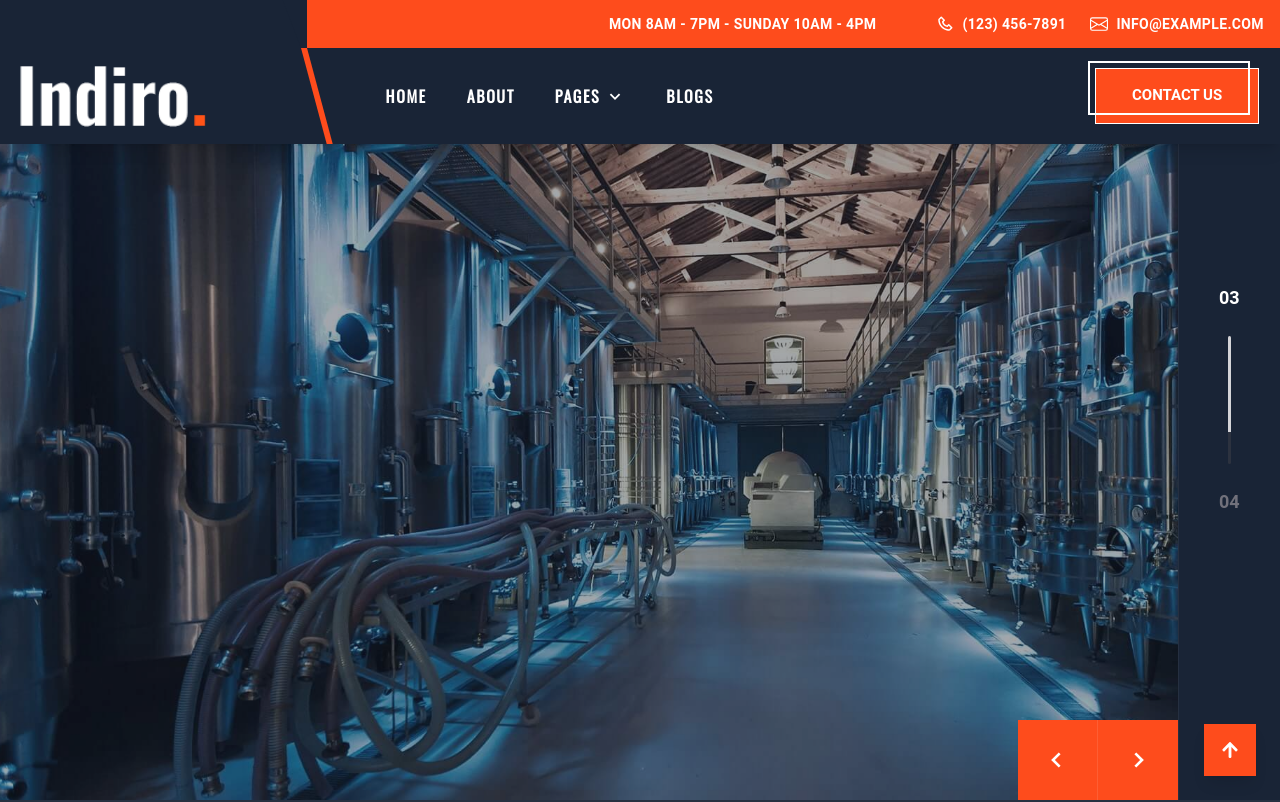
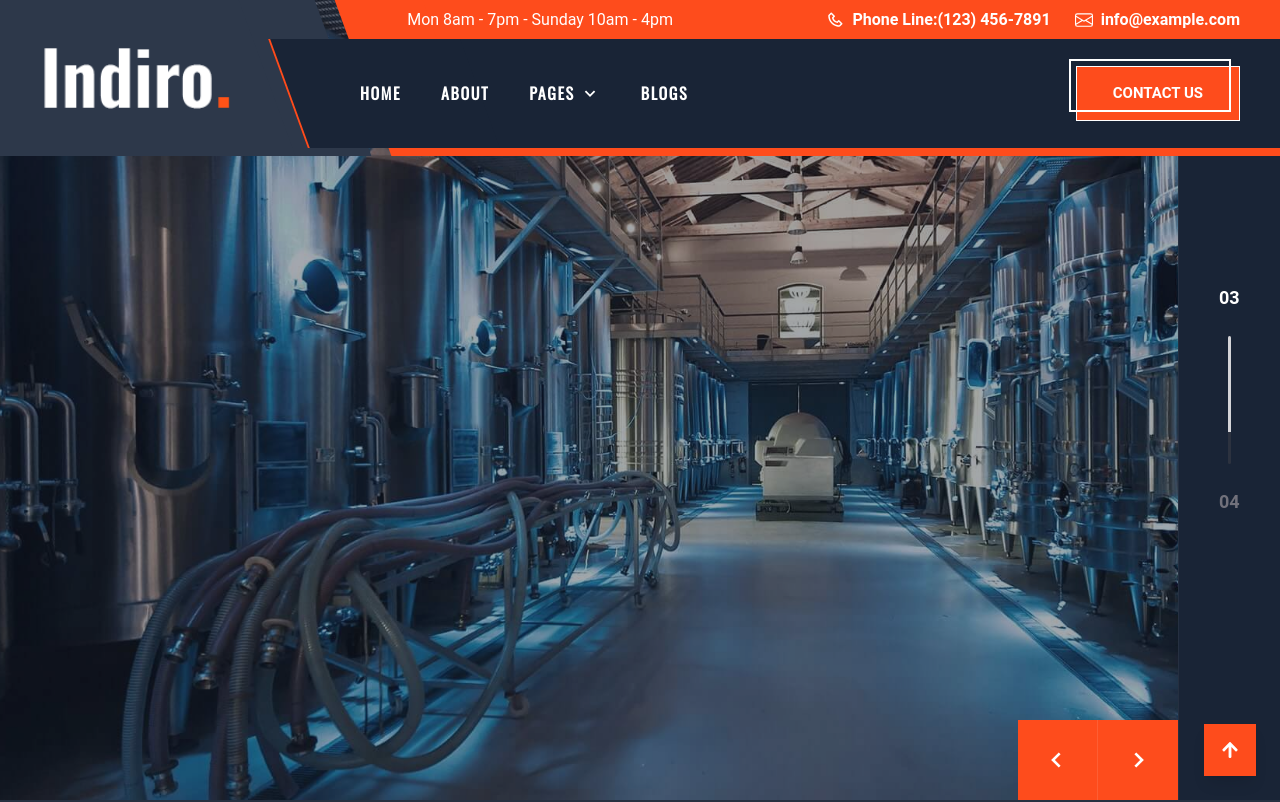
Before and after one commit to ayezabashir/Indiro, a React (Vite) app: page / in a window 1280 px wide. Shown: the top 802 px of the page. Built offline with nearby package versions, Linux system fonts and the light colour scheme; grey boxes are pictures that could not be loaded.

Commit message:
Header updated

```diff
--- a/src/components/header/Header2.jsx
+++ b/src/components/header/Header2.jsx
@@ -1,27 +1,183 @@
-import React from 'react'
-import { Phone, Mail, ChevronDown } from 'lucide-react';
+import React, { useState, useEffect } from "react";
+import { BiChevronDown, BiPhone } from "react-icons/bi";
+import { BsEnvelope } from "react-icons/bs";
+import {
+  FaFacebookF,
+  FaTwitter,
+  FaLinkedinIn,
+  FaInstagram,
+  FaChevronRight,
+
+  FaChevronDown
+} from "react-icons/fa";
+import { Link } from "react-router-dom";
 import logoimg from "/images/logo-white.png";
+import ShiftingButton from "../common/ShiftingButton";
+
 const Header2 = () => {
+  const [isSticky, setIsSticky] = useState(false);
+  const [drawerOpen, setDrawerOpen] = useState(false);
+  const [pagesExpanded, setPagesExpanded] = useState(false);
+
+  // Scroll logic
+  useEffect(() => {
+    const handleScroll = () => setIsSticky(window.scrollY > 50);
+    window.addEventListener("scroll", handleScroll);
+    return () => window.removeEventListener("scroll", handleScroll);
+  }, []);
+
+  const navLinks = [
+    { label: "Home", to: "/" },
+    { label: "About", to: "/about" },
+    { label: "Blogs", to: "/blogs" },
+  ];
+
+  const closeDrawer = () => {
+    setDrawerOpen(false);
+    setPagesExpanded(false);
+  };
+
   return (
- <header className="w-full h-40 flex  font-[Oswald]">
-          <div
-            className="w-[30%] h-full bg-[#2D384A] flex items-center px-10 pointer-events-auto"
-            style={{ clipPath: 'polygon(0% 0, 90% 0%, 100% 100%, 0 100%)' }}
+    <>
+
+      <header
+        className={`w-full fixed top-0 z-[99999] left-0 transition-all duration-500 hidden md:flex gap-4 justify-between h-39
+        ${isSticky ? "-translate-y-12 shadow-2xl" : "translate-y-0"}`}
+      >
+        {/* Left Section: Logo & Skew */}
+        <div className="relative w-[30%]">
+          <div className={`w-[80%]  bg-[#2D384A] flex  px-10 pointer-events-auto
+           ${isSticky ? 'h-[95%]  items-end pb-4' : 'h-full items-center'} transition-all duration-300`}>
+            <img src={logoimg} alt="Indiro" className="w-32 md:w-48" />
+          </div>
+          <div className={`absolute z-999 top-0 right-9 w-[20%] bg-[#2D384A] skew-x-[20deg] h-full
+           ${isSticky ? 'opacity-0' : 'opacity-100'} transition-all duration-300`}></div>
+        </div>
+
+        {/* Right Section: Top Info & Skew */}
+        <div className={`relative w-[70%] ${isSticky ? "hidden" : "block"}`}>
+          <div className={`w-full text-white h-full z-888 bg-brand-orange flex items-start justify-between px-10 py-2 pointer-events-auto transition-opacity duration-300 `}>
+            <p className="z-9999 relative -left-7">Mon 8am - 7pm - Sunday 10am - 4pm</p>
+            <div className="flex items-center gap-6">
+              <span className="flex font-bold  items-center gap-2">
+                <BiPhone size={18} fill="white" /> Phone Line:(123) 456-7891
+              </span>
+              <span className="flex font-bold items-center gap-2">
+                <BsEnvelope size={18} fill="white" /> info@example.com
+              </span>
+            </div>
+          </div>
+          <div className="absolute z-999 top-0 -left-8 w-[10%] bg-brand-orange skew-x-[20deg] h-full"></div>
+        </div>
+
+        {/* Navigation Bar (The Dark Bottom Part) */}
+        <div className="absolute right-0 bottom-2 z-99999 h-[70%] w-[75%]">
+          <div className="w-full h-full bg-[#192436] flex items-center justify-between px-10 pointer-events-auto">
+            <nav className="flex font-[Oswald] z-9999 font-Oswald items-center gap-10 mr-12 text-white text-[16px] font-bold uppercase tracking-widest">
+              <Link to="/" className="hover:text-brand-orange transition-colors">Home</Link>
+              <Link to="/about" className="hover:text-brand-orange transition-colors">About</Link>
+
+              {/* Pages Dropdown */}
+              <div className="group relative flex items-center gap-1 cursor-pointer hover:text-brand-orange transition-colors py-8">
+                <span className="">Pages</span>
+                <BiChevronDown size={22} className="transition-transform duration-300 group-hover:rotate-180" />
+                <div className="absolute top-full left-0 w-48 bg-brand-navy border-t-4 border-brand-orange shadow-2xl opacity-0 invisible translate-y-4 group-hover:opacity-100 group-hover:visible group-hover:translate-y-0 transition-all duration-300 z-50">
+                  <div className="flex flex-col py-2">
+                    <Link to="/secret" className="px-6 py-3 text-sm text-white hover:bg-[#0E1828] transition-colors border-b border-white/5">Secret</Link>
+                    <Link to="/blog-details/1" className="px-6 py-3 text-sm text-white hover:bg-[#0E1828] transition-colors">Blog Details</Link>
+                  </div>
+                </div>
+              </div>
+
+              <Link to="/blogs" className="hover:text-brand-orange transition-colors">Blogs</Link>
+            </nav>
+            <ShiftingButton to="/contact">CONTACT US</ShiftingButton>
+          </div>
+          {/* SKEW Decorative for Nav */}
+          <div className="absolute z-999 top-0 bg-[#192436] -left-8 w-[20%] skew-x-[20deg] border-l-2 border-brand-orange h-full"></div>
+        </div>
+      </header>
+
+      {/* ════════════════ MOBILE HEADER  ════════════════ */}
+     <header className="md:hidden fixed top-0 left-0 w-full h-20 bg-[#192436] flex z-[9999]">
+        {/* Left Side: Logo Area */}
+        <div className="relative w-[50%] bg-[#2D384A] flex items-center px-4">
+          <Link to="/" onClick={closeDrawer}>
+            <img src={logoimg} alt="Indiro" className="w-28 relative z-10" />
+          </Link>
+          {/* Skew Divider */}
+          <div className="absolute top-0 -right-2 w-5 h-full bg-[#2D384A] skew-x-[15deg] z-0"></div>
+        </div>
+
+        {/* Right Side: Hamburger Area */}
+        <div className="flex-1 flex items-center justify-end px-4 relative">
+          {/* Orange Border Line */}
+          <div className="absolute top-0 left-1 w-[6px] h-full bg-brand-orange skew-x-[15deg]"></div>
+
+          <button
+            onClick={() => setDrawerOpen(!drawerOpen)}
+            className="w-12 h-12 bg-brand-orange flex flex-col items-center justify-center gap-1.5 transition-all active:scale-95"
           >
-         <img src={logoimg} alt="Indiro" className="w-32 md:w-48" />
-          </div>
+            <span className="w-6 h-[2px] bg-white"></span>
+            <span className="w-6 h-[2px] bg-white"></span>
+            <span className="w-6 h-[2px] bg-white"></span>
+          </button>
+        </div>
+      </header>
 
-        <div
-            className="w-[80vw] h-full relative -left-6 bg-brand-orange flex items-center px-10 pointer-events-auto"
-  style={{ clipPath: 'polygon(0 0, 100% 0, 100% 100%, 5% 100%)' }}
-          >
+      {/* ════════════════ MOBILE DRAWER (Exact Image Style) ════════════════ */}
+      <div
+        className={`fixed inset-0 bg-black/70 z-[10000] md:hidden transition-opacity duration-300 ${drawerOpen ? "opacity-100" : "opacity-0 pointer-events-none"}`}
+        onClick={closeDrawer}
+      />
 
-          </div>
+      <div className={`fixed top-0 left-0 h-full w-[80%] max-w-[320px] bg-[#192436] z-[10001] md:hidden transition-transform duration-500 ease-out ${drawerOpen ? "translate-x-0" : "-translate-x-full"}`}>
+        <div className="p-8 flex flex-col h-full">
+           <img src={logoimg} alt="Logo" className="w-36 mb-12" />
 
+           <nav className="flex flex-col">
+              <Link to="/" onClick={closeDrawer} className="text-white font-Oswald text-lg font-bold uppercase py-4 border-b border-white/5">Home</Link>
+              <Link to="/about" onClick={closeDrawer} className="text-white font-Oswald text-lg font-bold uppercase py-4 border-b border-white/5">About</Link>
 
+              {/* Pages Accordion */}
+              <div className="border-b border-white/5">
+                <button
+                  onClick={() => setPagesExpanded(!pagesExpanded)}
+                  className={`w-full flex items-center justify-between py-4 text-white font-Oswald text-lg font-bold uppercase transition-colors ${pagesExpanded ? 'text-brand-orange' : ''}`}
+                >
+                  Pages
+                  <div className={`p-2 bg-white/5 transition-transform ${pagesExpanded ? 'rotate-180' : ''}`}>
+                    <FaChevronDown size={14} />
+                  </div>
+                </button>
 
-    </header>
-  )
-}
+                <div className={`overflow-hidden transition-all duration-300 ${pagesExpanded ? 'max-h-40 opacity-100 mb-4' : 'max-h-0 opacity-0'}`}>
+                  <div className="flex flex-col gap-4 pt-2">
+                    <Link to="/secret" onClick={closeDrawer} className="text-white/80 font-Oswald uppercase flex items-center gap-2 hover:text-brand-orange">
+                       <FaChevronRight size={10} className="text-brand-orange"/> Secret
+                    </Link>
+                    <Link to="/blog-details" onClick={closeDrawer} className="text-white/80 font-Oswald uppercase flex items-center gap-2 hover:text-brand-orange">
+                       <FaChevronRight size={10} className="text-brand-orange"/> Blog Detail
+                    </Link>
+                  </div>
+                </div>
+              </div>
 
-export default Header2
+              <Link to="/blogs" onClick={closeDrawer} className="text-white font-Oswald text-lg font-bold uppercase py-4 border-b border-white/5">Blogs</Link>
+           </nav>
+
+           {/* Social Icons at Bottom */}
+           <div className="mt-10 flex gap-3">
+              {[FaFacebookF, FaTwitter, FaLinkedinIn, FaInstagram].map((Icon, i) => (
+                <div key={i} className="w-11 h-11 rounded-full bg-brand-orange flex items-center justify-center text-white cursor-pointer hover:bg-white hover:text-brand-orange transition-all">
+                  <Icon size={16} />
+                </div>
+              ))}
+           </div>
+        </div>
+      </div>
+    </>
+  );
+};
+
+export default Header2;
--- a/src/components/home/HeroContent.jsx
+++ b/src/components/home/HeroContent.jsx
@@ -18,7 +18,7 @@ const HeroContent = () => {
   ];
 
   return (
-    <section className="relative pt-20 h-screen w-full bg-brand-navy overflow-hidden">
+    <section className="relative h-screen w-full bg-brand-navy overflow-hidden">
       <Swiper
         modules={[Navigation, Autoplay]}
         navigation={{
--- a/src/layout/MainLayout.jsx
+++ b/src/layout/MainLayout.jsx
@@ -3,13 +3,14 @@ import { Outlet } from "react-router-dom";
 import Header from "../components/header/Header";
 import Footer from "../components/Footer";
 import Loader from "./Loader";
+import Header2 from "../components/header/Header2";
 
 const MainLayout = () => {
   return (
     <>
       {/* Header hamesha visible rahega */}
-      <Header />
-
+      {/* <Header /> */}
+<Header2 />
       <main className="min-h-screen">
         {/* Suspense sirf Outlet (dynamic pages) ko handle karega */}
         <Suspense fallback={<Loader />}>
```
